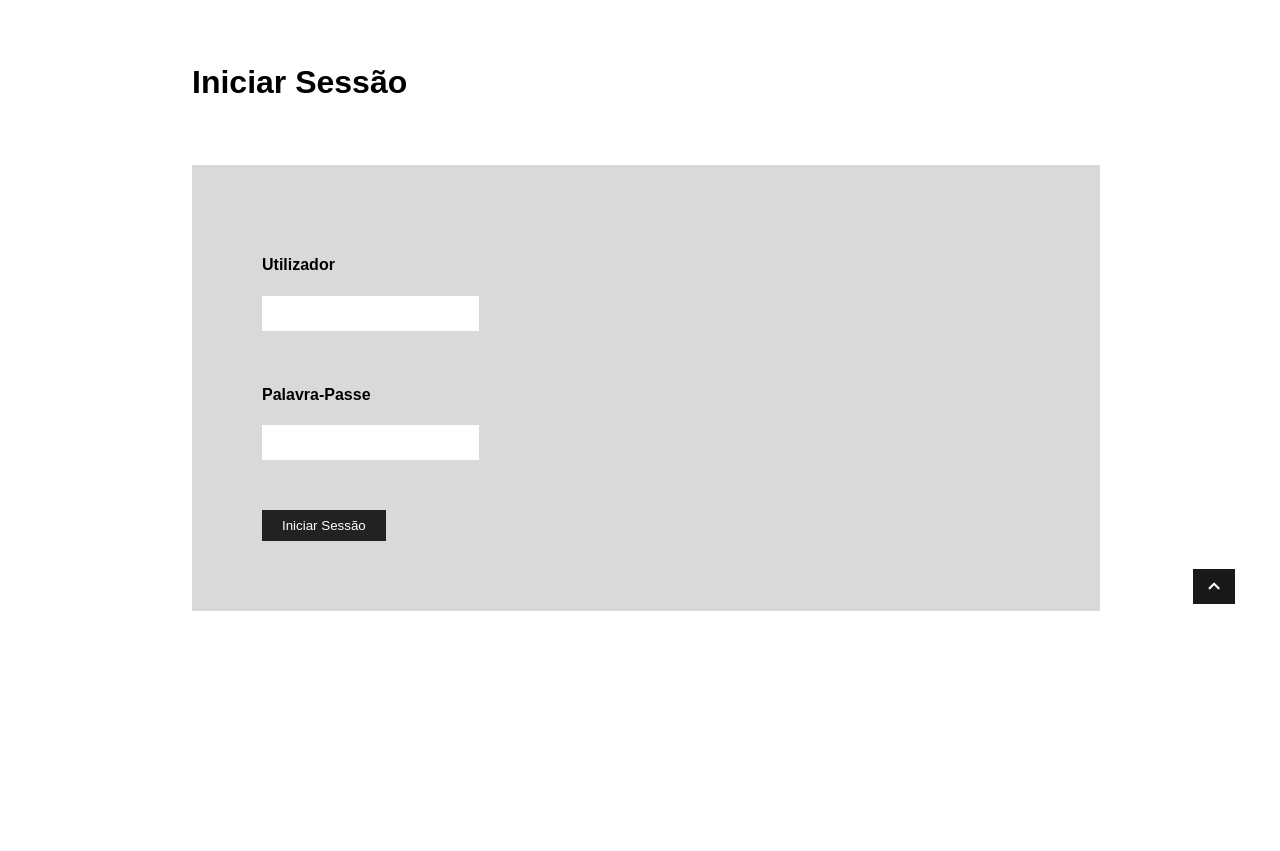
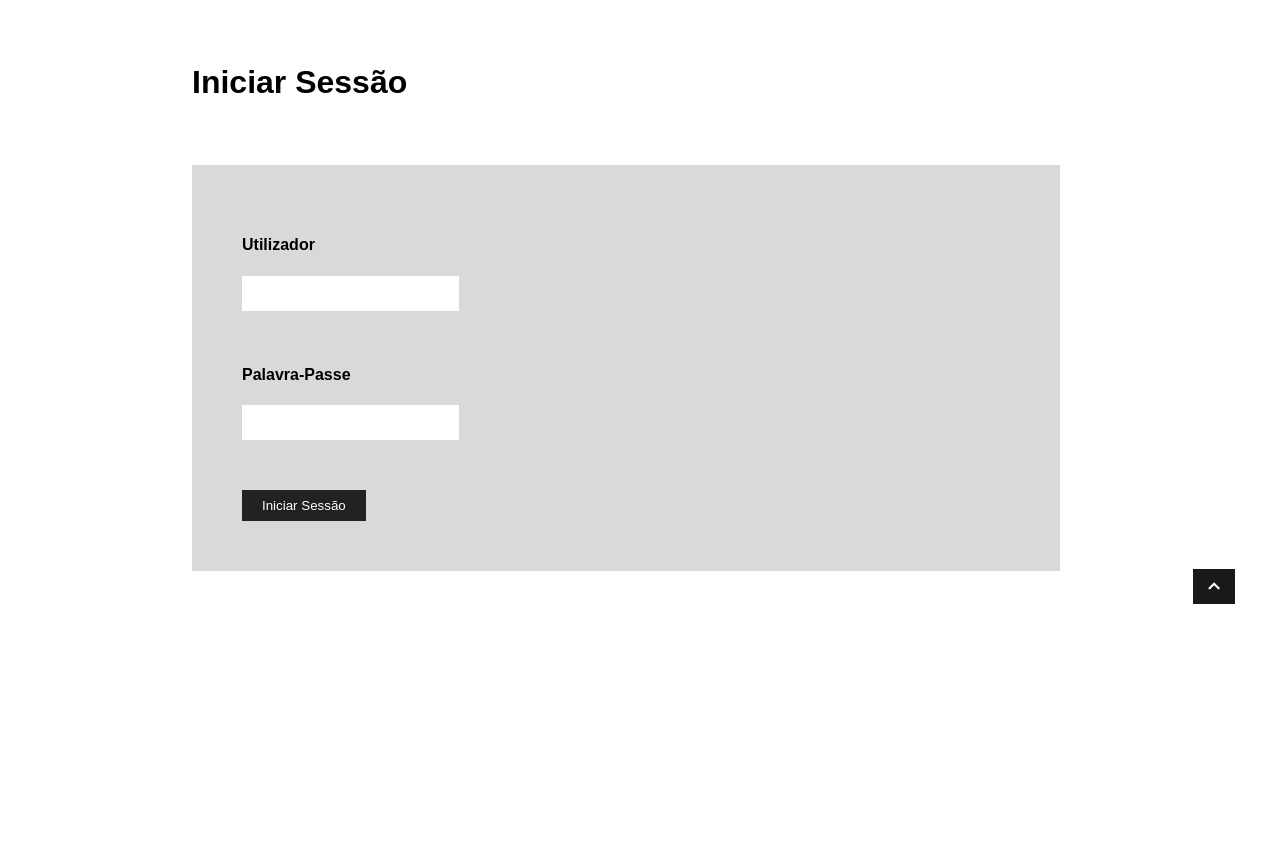
Before and after one commit to Luis0293/menu15, a Flask app: page /login in a window 1280 px wide. Shown: the part 76-927 px from the top of the page. Run offline with Flask 2, Linux system fonts and the light colour scheme; some libraries are stand-ins or nearby versions.

Commit message:
Update style.css

```diff
--- a/static/style.css
+++ b/static/style.css
@@ -84,7 +84,7 @@ nav {
     margin-left: 15%;
     width: 60%;
     background-color: #d9d9d9;
-    padding: 70px;
+    padding: 50px;
     border: none;
 }
 
```
